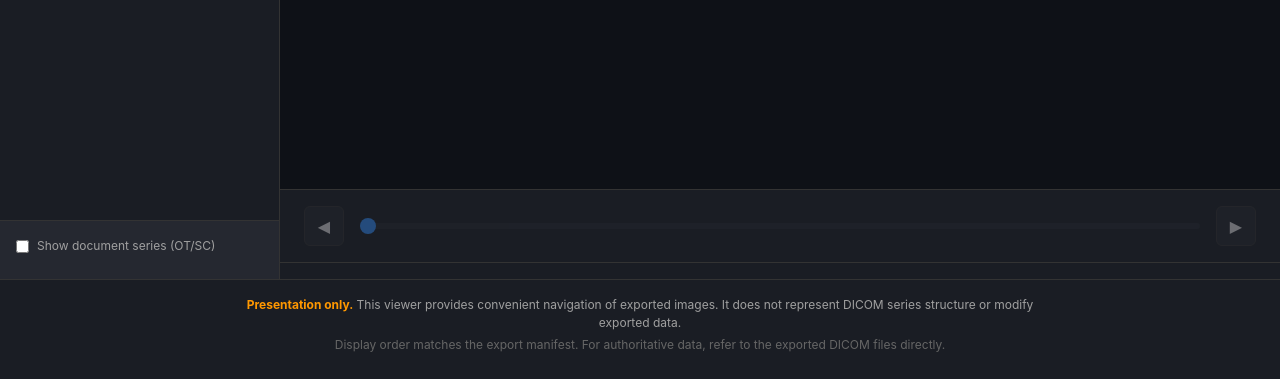
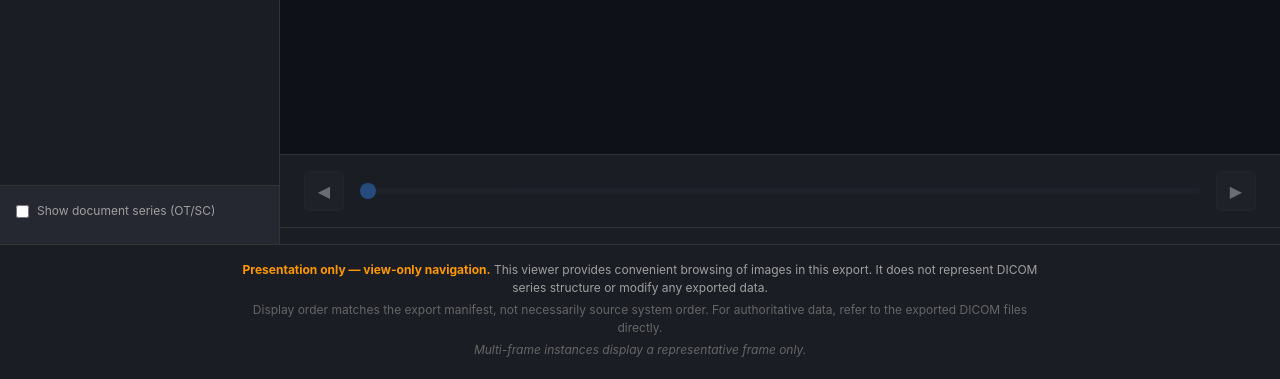
Before and after one commit to HagglesworthMD/vox-play, a plain HTML site: page static/viewer.html in a window 1280 px wide. Shown: the part 421-800 px from the top of the page. Drawn offline with Linux system fonts and the light colour scheme; no server answers.

Commit message:
docs(export): refine viewer disclaimer language (Phase 6.1 — Commit 4)
Language polish only, no logic changes.
- 'Presentation only — view-only navigation' (stronger)
- 'not necessarily source system order' (explicit non-guarantee)
- 'any exported data' (emphasis)
- Add multi-frame note: 'representative frame only'

FOI-safe, acquisition-grade wording.

```diff
--- a/static/viewer.css
+++ b/static/viewer.css
@@ -69,13 +69,16 @@
    RESET & BASE
    ═══════════════════════════════════════════════════════════════════════════ */
 
-*, *::before, *::after {
+*,
+*::before,
+*::after {
     box-sizing: border-box;
     margin: 0;
     padding: 0;
 }
 
-html, body {
+html,
+body {
     height: 100%;
     font-family: var(--font-family);
     font-size: var(--font-size-md);
@@ -444,6 +447,13 @@ body {
     font-style: italic;
 }
 
+.footer-multiframe-note {
+    font-size: var(--font-size-sm);
+    color: var(--text-muted);
+    font-style: italic;
+    margin-bottom: var(--spacing-xs);
+}
+
 /* ═══════════════════════════════════════════════════════════════════════════
    ERROR STATES
    ═══════════════════════════════════════════════════════════════════════════ */
--- a/static/viewer.html
+++ b/static/viewer.html
@@ -95,13 +95,16 @@
     <footer class="viewer-footer">
         <div class="footer-content">
             <p class="footer-disclaimer">
-                <strong>Presentation only.</strong>
-                This viewer provides convenient navigation of exported images.
-                It does not represent DICOM series structure or modify exported data.
+                <strong>Presentation only — view-only navigation.</strong>
+                This viewer provides convenient browsing of images in this export.
+                It does not represent DICOM series structure or modify any exported data.
             </p>
             <p class="footer-order-source">
-                Display order matches the export manifest.
+                Display order matches the export manifest, not necessarily source system order.
                 For authoritative data, refer to the exported DICOM files directly.
+            </p>
+            <p class="footer-multiframe-note">
+                Multi-frame instances display a representative frame only.
             </p>
             <p class="footer-generated" id="footer-generated">
                 <!-- JS populates: "Generated: 2025-12-17 | Ordering source: export_order_manifest" -->
```
